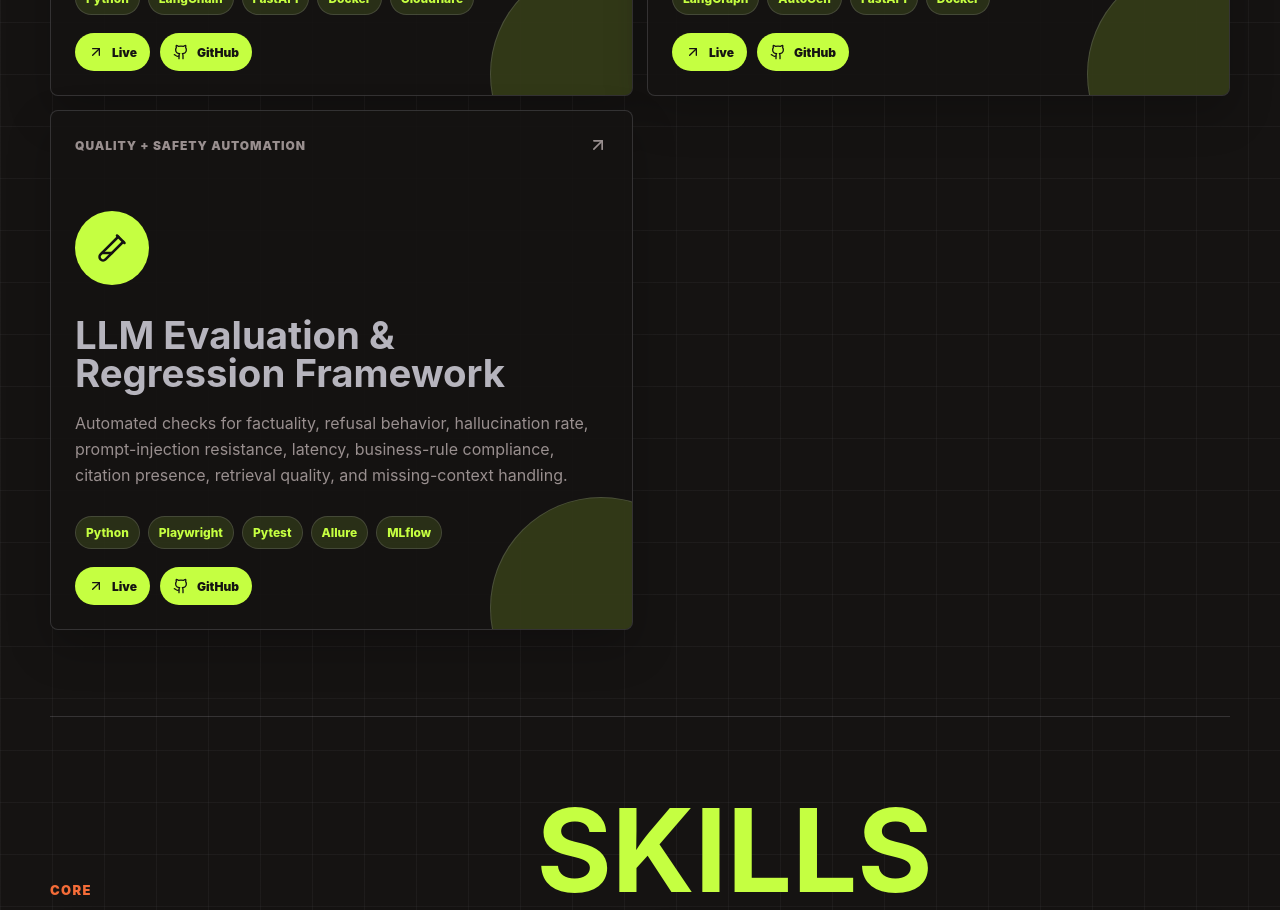
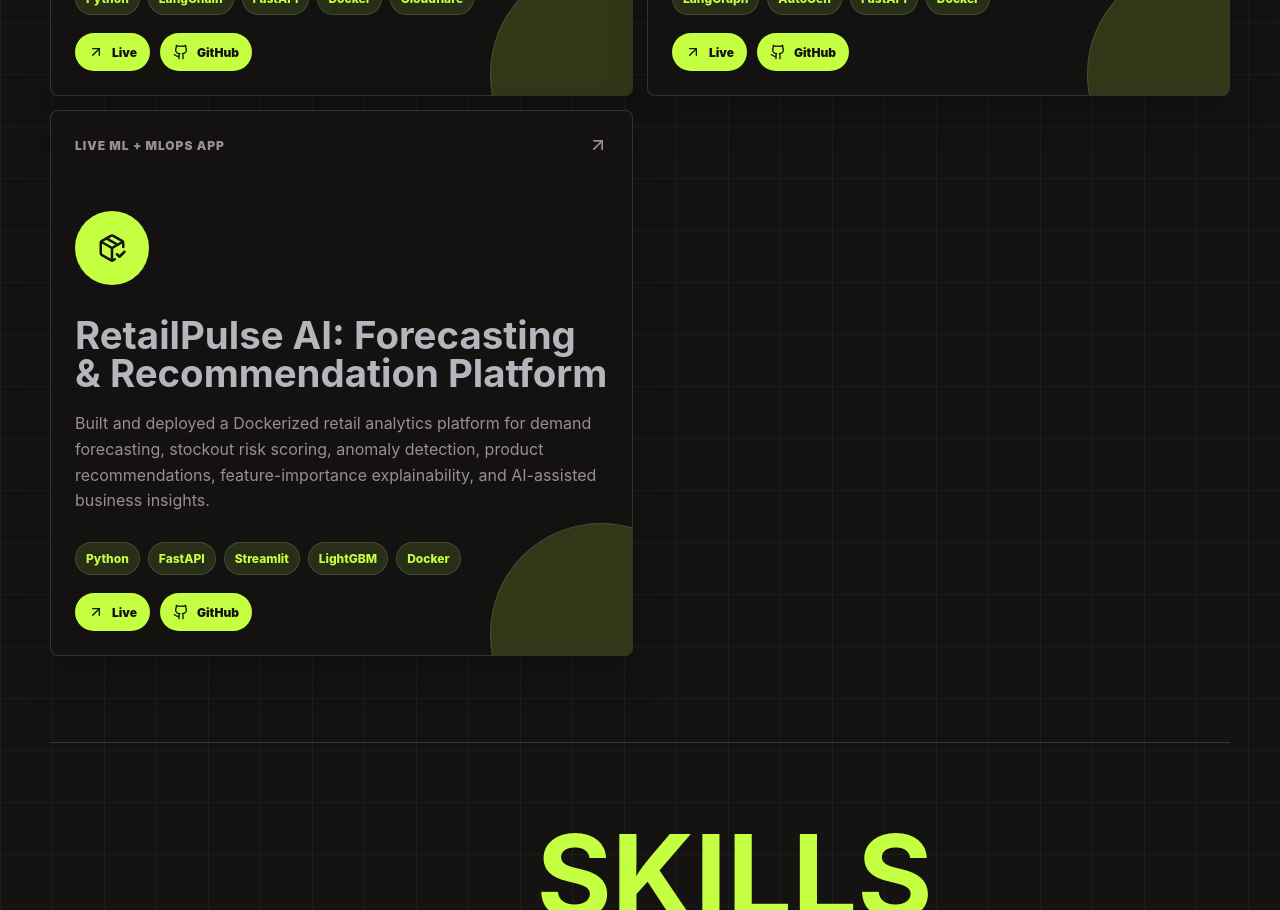
Before and after one commit to VedantPol/vedant-pol-portfolio, a React (Vite) app: page / in a window 1280 px wide. Shown: the part 5040-5950 px from the top of the page. Built offline with nearby package versions, Linux system fonts and the light colour scheme.

Commit message:
Add RetailPulse AI project

```diff
--- a/src/App.jsx
+++ b/src/App.jsx
@@ -16,7 +16,6 @@ import {
   PackageCheck,
   ShieldCheck,
   Sparkles,
-  TestTube2,
 } from "lucide-react";
 import {
   motion,
@@ -80,13 +79,14 @@ const projects = [
     icon: BrainCircuit,
   },
   {
-    title: "LLM Evaluation & Regression Framework",
-    eyebrow: "Quality + Safety Automation",
+    title: "RetailPulse AI: Forecasting & Recommendation Platform",
+    eyebrow: "Live ML + MLOps App",
     copy:
-      "Automated checks for factuality, refusal behavior, hallucination rate, prompt-injection resistance, latency, business-rule compliance, citation presence, retrieval quality, and missing-context handling.",
-    stack: ["Python", "Playwright", "Pytest", "Allure", "MLflow"],
-    href: profile.github,
-    icon: TestTube2,
+      "Built and deployed a Dockerized retail analytics platform for demand forecasting, stockout risk scoring, anomaly detection, product recommendations, feature-importance explainability, and AI-assisted business insights.",
+    stack: ["Python", "FastAPI", "Streamlit", "LightGBM", "Docker"],
+    href: "https://retail_pulse.vedant-home-server.in/",
+    repoHref: "https://github.com/VedantPol/retailpulse-ai",
+    icon: PackageCheck,
   },
 ];
 
```
Also changed, not shown: 1 other file (tests, documents, lock files or other folders).
